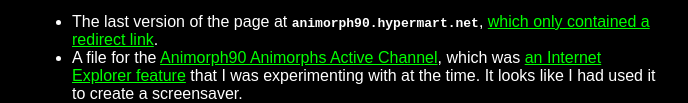
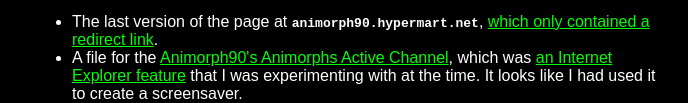
Before and after one commit to shaneoc/animorph90.shaneoc.net, a plain HTML site: page history.html in a window 1280 px wide. Shown: the part 161-264 px from the top of the page, without its empty margins (292-980 px from the left). Drawn offline with Linux system fonts and the light colour scheme.

Commit message:
Update description

```diff
--- a/history.html
+++ b/history.html
@@ -69,7 +69,7 @@
 <span class="monospace">animorph90.hypermart.net</span>,
 <a href="https://shane.oconnell.cc/archive/1998/animorph90.hypermart.net/index.html.info.html">which only contained a redirect
 link</a>.</li>
-<li>A file for the <a href="https://shane.oconnell.cc/archive/1998/animorph90.hypermart.net/activechannel/addactivechannel.cdf.info.html">Animorph90 Animorphs Active
+<li>A file for the <a href="https://shane.oconnell.cc/archive/1998/animorph90.hypermart.net/activechannel/addactivechannel.cdf.info.html">Animorph90's Animorphs Active
 Channel</a>,
 which was <a href="https://en.wikipedia.org/wiki/Active_Channel">an Internet Explorer
 feature</a> that I was
```
